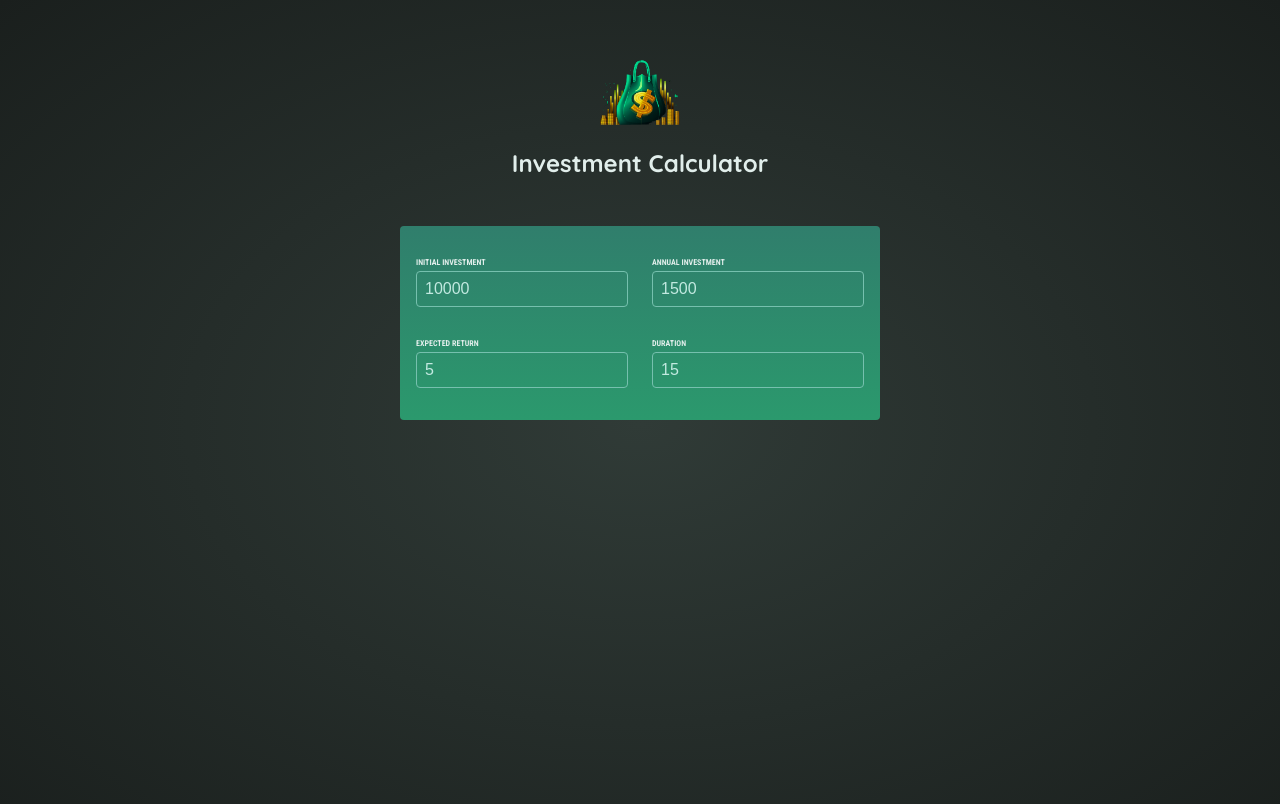
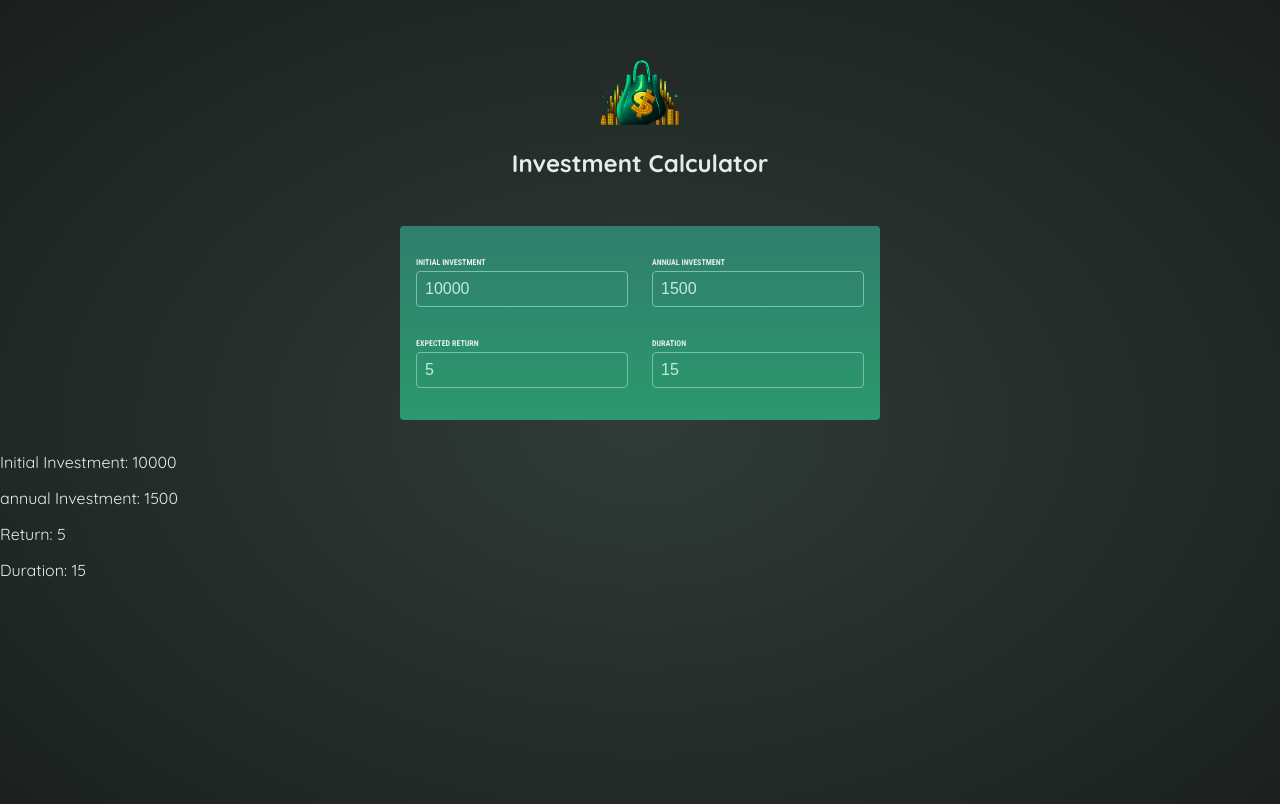
Before and after one commit to razarehan/invesment-calculator, a React (Vite) app: page / in a window 1280 px wide. Shown: the top 804 px of the page. Built offline with nearby package versions, Linux system fonts and the light colour scheme.

Commit message:
Lifts state up to access inputs in Results component

```diff
--- a/src/App.jsx
+++ b/src/App.jsx
@@ -1,9 +1,28 @@
 import Header from "./components/Header"
 import UserInput from "./components/UserInput"
+import Results from "./components/Reacts"
+import { useState } from "react"
+
 function App() {
+  const [userInput, setUserInput] = useState({
+    initialInvestment: 10000,
+    annualInvestment: 1500,
+    expectedReturn: 5,
+    duration: 15
+  });
+
+  function handleChange(inputIdentifier, newValue) {
+    setUserInput(prevUserInput=> {
+      return {
+        ...prevUserInput,
+        [inputIdentifier]: newValue
+      }
+    });
+  }
   return <>
     <Header/>
-    <UserInput/>
+    <UserInput userInput={userInput} onChange={handleChange}/>
+    <Results userInput={userInput}/>
   </>
 }
 
--- /dev/null
+++ b/src/components/Reacts.jsx
@@ -0,0 +1,8 @@
+export default function Results({userInput}) {
+  return <>
+    <p>Initial Investment: {userInput.initialInvestment}</p>
+    <p>annual Investment: {userInput.annualInvestment}</p>
+    <p>Return: {userInput.expectedReturn}</p>
+    <p>Duration: {userInput.duration}</p>
+  </>
+}
--- a/src/components/UserInput.jsx
+++ b/src/components/UserInput.jsx
@@ -1,21 +1,6 @@
 import { useState } from "react"
 
-export default function UserInput() {
-  const [userInput, setUserInput] = useState({
-    initialInvestment: 10000,
-    annualInvestment: 1500,
-    expectedReturn: 5,
-    duration: 15
-  })
-
-  function handleChange(inputIdentifier, newValue) {
-    setUserInput(prevUserInput=> {
-      return {
-        ...prevUserInput,
-        [inputIdentifier]: newValue
-      }
-    });
-  }
+export default function UserInput({userInput, onChange}) {
   return <section id="user-input" >
     <div className="input-group">
       <p>
@@ -23,7 +8,7 @@ export default function UserInput() {
         <input
           type="number"
           value={userInput.initialInvestment}
-          onChange={(event)=>handleChange('initialInvestment', event.target.value)}
+          onChange={(event)=>onChange('initialInvestment', event.target.value)}
           required/>
       </p>
       <p>
@@ -32,7 +17,7 @@ export default function UserInput() {
           type="number"
           required
           value={userInput.annualInvestment}
-          onChange={(event)=>handleChange('annualInvestment', event.target.value)}/>
+          onChange={(event)=>onChange('annualInvestment', event.target.value)}/>
       </p>
     </div>
     <div className="input-group">
@@ -42,7 +27,7 @@ export default function UserInput() {
           type="number"
           required
           value={userInput.expectedReturn}
-          onChange={(event)=>handleChange('expectedReturn', event.target.value)}/>
+          onChange={(event)=>onChange('expectedReturn', event.target.value)}/>
       </p>
       <p>
         <label>Duration</label>
@@ -50,7 +35,7 @@ export default function UserInput() {
           type="number"
           required
           value={userInput.duration}
-          onChange={(event)=>handleChange('duration', event.target.value)}/>
+          onChange={(event)=>onChange('duration', event.target.value)}/>
       </p>
     </div>
   </section>
```
